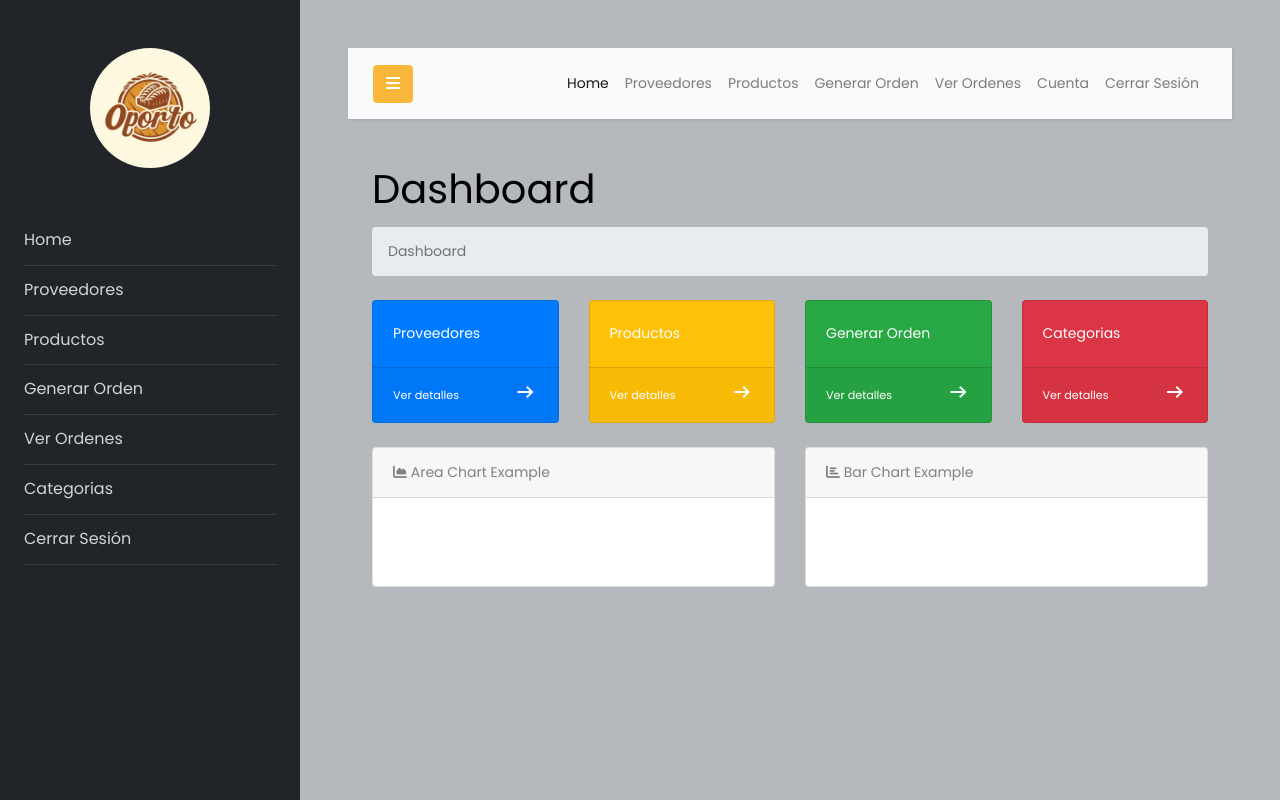
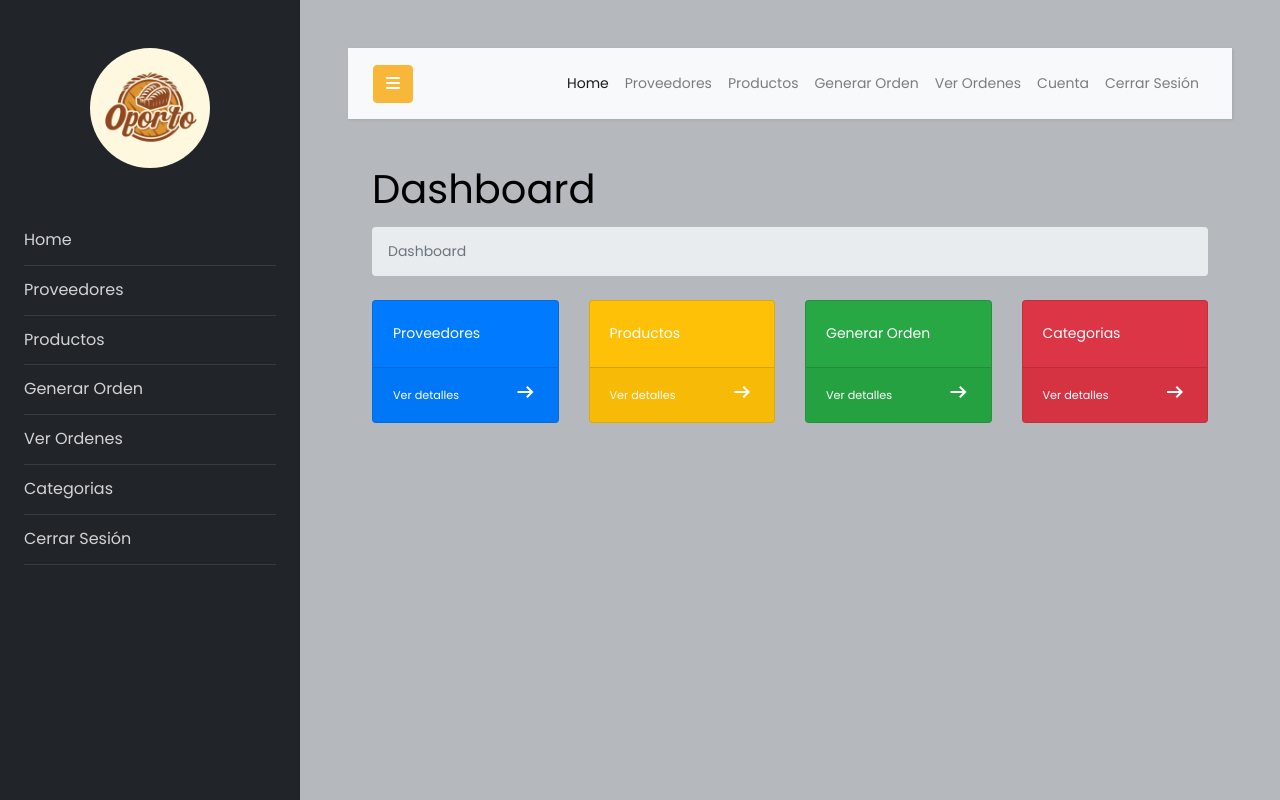
Before and after one commit to simonpinilla/Inventario-Ing-Software, a Django app: page /dashboard/ in a window 1280 px wide. Run offline with Django 4.2, Linux system fonts and the light colour scheme; the visitor is signed in with stand-in values (Sample User, id 1); data that the repository does not hold is empty; some libraries are stand-ins or nearby versions.

Commit message:
elimanacion de barchart

```diff
--- a/INVENTARIO/templates/dashboard.html
+++ b/INVENTARIO/templates/dashboard.html
@@ -52,28 +52,5 @@
             </div>
         </div>
     </div>
-    <div class="row">
-        <div class="col-xl-6">
-            <div class="card mb-4">
-                <div class="card-header">
-                    <i class="fas fa-chart-area me-1"></i>
-                    Area Chart Example
-                </div>
-                <div class="card-body">
-                    <canvas id="myAreaChart" width="100%" height="40"></canvas>
-                </div>
-            </div>
-        </div>
-        <div class="col-xl-6">
-            <div class="card mb-4">
-                <div class="card-header">
-                    <i class="fas fa-chart-bar me-1"></i>
-                    Bar Chart Example
-                </div>
-                <div class="card-body">
-                    <canvas id="myBarChart" width="100%" height="40"></canvas>
-                </div>
-            </div>
-        </div>
-    </div>
+
 {% endblock%}
```
